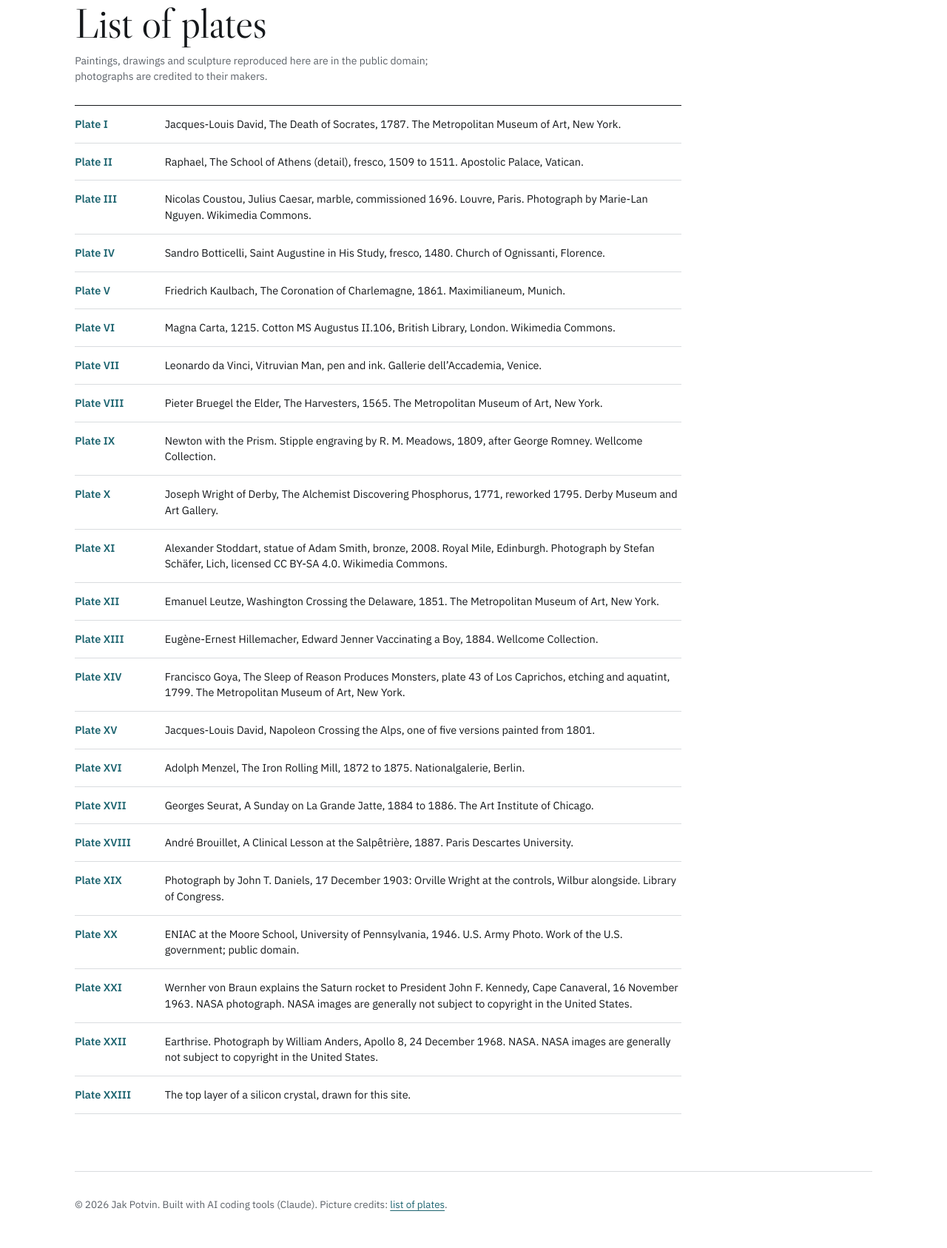
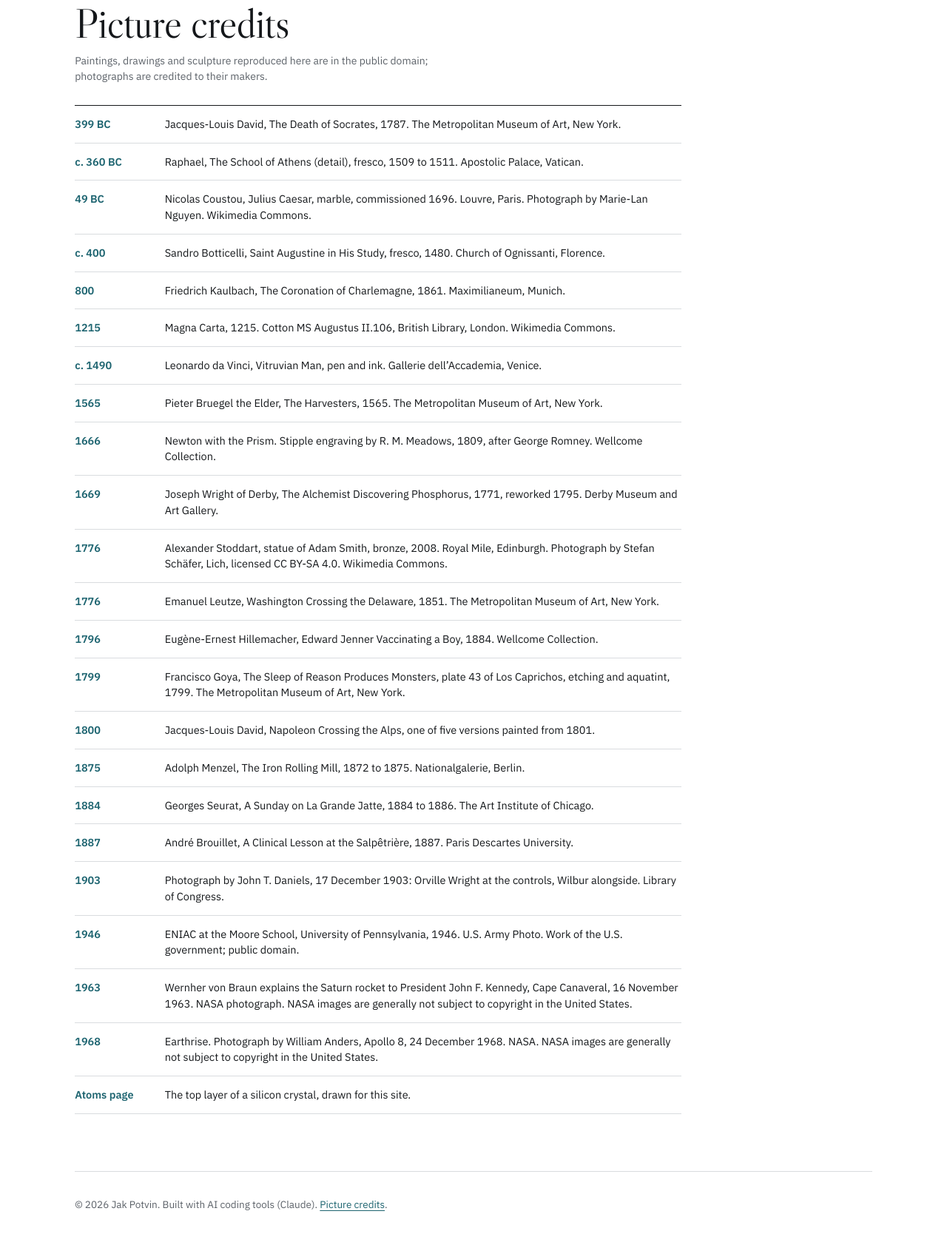
Before and after one commit to JakPot42/jakpotvin-site, a plain HTML site: page site/plates.html in a window 1280 px wide. Shown: the part 154-1841 px from the top of the page at 74% size. Drawn offline with Linux system fonts and the light colour scheme.

Commit message:
Pages: no plate numbers; the list of plates becomes Picture credits
Co-Authored-By: Claude Opus 5.5 <noreply@anthropic.com>

```diff
--- a/site/assets/home.js
+++ b/site/assets/home.js
@@ -12,8 +12,7 @@
     cap.querySelector('.what').textContent = d.what;
     const subj = cap.querySelector('.subj');
     subj.textContent = d.subj; subj.setAttribute('href', d.href);
-    const b = document.createElement('b'); b.textContent = `Plate ${d.no}.`;
-    cap.querySelector('.credit').replaceChildren(b, ' ' + d.credit);
+    cap.querySelector('.credit').textContent = d.credit;
   }
 
   // One plate at a time: 5 s each, 1 s crossfade; only the current and the next image are loaded.
--- a/site/plates.html
+++ b/site/plates.html
@@ -3,7 +3,7 @@
 <head>
 <meta charset="utf-8">
 <meta name="viewport" content="width=device-width, initial-scale=1">
-<title>List of plates | Jak Potvin</title>
+<title>Picture credits | Jak Potvin</title>
 <meta name="description" content="Jak Potvin: open data and tools for atom-by-atom manufacturing, and essays on philosophy, religion, psychology, sociology, politics, economics, war, physics, biology, medicine, technology and the future.">
 <link rel="stylesheet" href="assets/fonts/fonts.css">
 <link rel="stylesheet" href="assets/site.css">
@@ -15,36 +15,36 @@
 <header class="top"><a class="name" href="index.html">Jak Potvin</a><nav aria-label="Site"><a href="index.html#writing">Writing</a><a href="index.html#projects">Projects</a><a href="index.html#contact">Contact</a></nav></header>
 
 <section aria-labelledby="pl-h">
-<h1 id="pl-h" style="font-size:clamp(36px,5vw,56px)">List of plates</h1>
+<h1 id="pl-h" style="font-size:clamp(36px,5vw,56px)">Picture credits</h1>
 <p class="small" style="margin-top:12px">Paintings, drawings and sculpture reproduced here are in the public domain; photographs are credited to their makers.</p>
 <ol class="plates-list">
-<li><span class="pl">Plate I</span><span>Jacques-Louis David, The Death of Socrates, 1787. The Metropolitan Museum of Art, New York.</span></li>
-<li><span class="pl">Plate II</span><span>Raphael, The School of Athens (detail), fresco, 1509 to 1511. Apostolic Palace, Vatican.</span></li>
-<li><span class="pl">Plate III</span><span>Nicolas Coustou, Julius Caesar, marble, commissioned 1696. Louvre, Paris. Photograph by Marie-Lan Nguyen. Wikimedia Commons.</span></li>
-<li><span class="pl">Plate IV</span><span>Sandro Botticelli, Saint Augustine in His Study, fresco, 1480. Church of Ognissanti, Florence.</span></li>
-<li><span class="pl">Plate V</span><span>Friedrich Kaulbach, The Coronation of Charlemagne, 1861. Maximilianeum, Munich.</span></li>
-<li><span class="pl">Plate VI</span><span>Magna Carta, 1215. Cotton MS Augustus II.106, British Library, London. Wikimedia Commons.</span></li>
-<li><span class="pl">Plate VII</span><span>Leonardo da Vinci, Vitruvian Man, pen and ink. Gallerie dell&rsquo;Accademia, Venice.</span></li>
-<li><span class="pl">Plate VIII</span><span>Pieter Bruegel the Elder, The Harvesters, 1565. The Metropolitan Museum of Art, New York.</span></li>
-<li><span class="pl">Plate IX</span><span>Newton with the Prism. Stipple engraving by R. M. Meadows, 1809, after George Romney. Wellcome Collection.</span></li>
-<li><span class="pl">Plate X</span><span>Joseph Wright of Derby, The Alchemist Discovering Phosphorus, 1771, reworked 1795. Derby Museum and Art Gallery.</span></li>
-<li><span class="pl">Plate XI</span><span>Alexander Stoddart, statue of Adam Smith, bronze, 2008. Royal Mile, Edinburgh. Photograph by Stefan Schäfer, Lich, licensed CC BY-SA 4.0. Wikimedia Commons.</span></li>
-<li><span class="pl">Plate XII</span><span>Emanuel Leutze, Washington Crossing the Delaware, 1851. The Metropolitan Museum of Art, New York.</span></li>
-<li><span class="pl">Plate XIII</span><span>Eugène-Ernest Hillemacher, Edward Jenner Vaccinating a Boy, 1884. Wellcome Collection.</span></li>
-<li><span class="pl">Plate XIV</span><span>Francisco Goya, The Sleep of Reason Produces Monsters, plate 43 of Los Caprichos, etching and aquatint, 1799. The Metropolitan Museum of Art, New York.</span></li>
-<li><span class="pl">Plate XV</span><span>Jacques-Louis David, Napoleon Crossing the Alps, one of five versions painted from 1801.</span></li>
-<li><span class="pl">Plate XVI</span><span>Adolph Menzel, The Iron Rolling Mill, 1872 to 1875. Nationalgalerie, Berlin.</span></li>
-<li><span class="pl">Plate XVII</span><span>Georges Seurat, A Sunday on La Grande Jatte, 1884 to 1886. The Art Institute of Chicago.</span></li>
-<li><span class="pl">Plate XVIII</span><span>André Brouillet, A Clinical Lesson at the Salpêtrière, 1887. Paris Descartes University.</span></li>
-<li><span class="pl">Plate XIX</span><span>Photograph by John T. Daniels, 17 December 1903: Orville Wright at the controls, Wilbur alongside. Library of Congress.</span></li>
-<li><span class="pl">Plate XX</span><span>ENIAC at the Moore School, University of Pennsylvania, 1946. U.S. Army Photo. Work of the U.S. government; public domain.</span></li>
-<li><span class="pl">Plate XXI</span><span>Wernher von Braun explains the Saturn rocket to President John F. Kennedy, Cape Canaveral, 16 November 1963. NASA photograph. NASA images are generally not subject to copyright in the United States.</span></li>
-<li><span class="pl">Plate XXII</span><span>Earthrise. Photograph by William Anders, Apollo 8, 24 December 1968. NASA. NASA images are generally not subject to copyright in the United States.</span></li>
-<li><span class="pl">Plate XXIII</span><span>The top layer of a silicon crystal, drawn for this site.</span></li>
+<li><span class="pl">399 BC</span><span>Jacques-Louis David, The Death of Socrates, 1787. The Metropolitan Museum of Art, New York.</span></li>
+<li><span class="pl">c. 360 BC</span><span>Raphael, The School of Athens (detail), fresco, 1509 to 1511. Apostolic Palace, Vatican.</span></li>
+<li><span class="pl">49 BC</span><span>Nicolas Coustou, Julius Caesar, marble, commissioned 1696. Louvre, Paris. Photograph by Marie-Lan Nguyen. Wikimedia Commons.</span></li>
+<li><span class="pl">c. 400</span><span>Sandro Botticelli, Saint Augustine in His Study, fresco, 1480. Church of Ognissanti, Florence.</span></li>
+<li><span class="pl">800</span><span>Friedrich Kaulbach, The Coronation of Charlemagne, 1861. Maximilianeum, Munich.</span></li>
+<li><span class="pl">1215</span><span>Magna Carta, 1215. Cotton MS Augustus II.106, British Library, London. Wikimedia Commons.</span></li>
+<li><span class="pl">c. 1490</span><span>Leonardo da Vinci, Vitruvian Man, pen and ink. Gallerie dell&rsquo;Accademia, Venice.</span></li>
+<li><span class="pl">1565</span><span>Pieter Bruegel the Elder, The Harvesters, 1565. The Metropolitan Museum of Art, New York.</span></li>
+<li><span class="pl">1666</span><span>Newton with the Prism. Stipple engraving by R. M. Meadows, 1809, after George Romney. Wellcome Collection.</span></li>
+<li><span class="pl">1669</span><span>Joseph Wright of Derby, The Alchemist Discovering Phosphorus, 1771, reworked 1795. Derby Museum and Art Gallery.</span></li>
+<li><span class="pl">1776</span><span>Alexander Stoddart, statue of Adam Smith, bronze, 2008. Royal Mile, Edinburgh. Photograph by Stefan Schäfer, Lich, licensed CC BY-SA 4.0. Wikimedia Commons.</span></li>
+<li><span class="pl">1776</span><span>Emanuel Leutze, Washington Crossing the Delaware, 1851. The Metropolitan Museum of Art, New York.</span></li>
+<li><span class="pl">1796</span><span>Eugène-Ernest Hillemacher, Edward Jenner Vaccinating a Boy, 1884. Wellcome Collection.</span></li>
+<li><span class="pl">1799</span><span>Francisco Goya, The Sleep of Reason Produces Monsters, plate 43 of Los Caprichos, etching and aquatint, 1799. The Metropolitan Museum of Art, New York.</span></li>
+<li><span class="pl">1800</span><span>Jacques-Louis David, Napoleon Crossing the Alps, one of five versions painted from 1801.</span></li>
+<li><span class="pl">1875</span><span>Adolph Menzel, The Iron Rolling Mill, 1872 to 1875. Nationalgalerie, Berlin.</span></li>
+<li><span class="pl">1884</span><span>Georges Seurat, A Sunday on La Grande Jatte, 1884 to 1886. The Art Institute of Chicago.</span></li>
+<li><span class="pl">1887</span><span>André Brouillet, A Clinical Lesson at the Salpêtrière, 1887. Paris Descartes University.</span></li>
+<li><span class="pl">1903</span><span>Photograph by John T. Daniels, 17 December 1903: Orville Wright at the controls, Wilbur alongside. Library of Congress.</span></li>
+<li><span class="pl">1946</span><span>ENIAC at the Moore School, University of Pennsylvania, 1946. U.S. Army Photo. Work of the U.S. government; public domain.</span></li>
+<li><span class="pl">1963</span><span>Wernher von Braun explains the Saturn rocket to President John F. Kennedy, Cape Canaveral, 16 November 1963. NASA photograph. NASA images are generally not subject to copyright in the United States.</span></li>
+<li><span class="pl">1968</span><span>Earthrise. Photograph by William Anders, Apollo 8, 24 December 1968. NASA. NASA images are generally not subject to copyright in the United States.</span></li>
+<li><span class="pl">Atoms page</span><span>The top layer of a silicon crystal, drawn for this site.</span></li>
 </ol>
 </section>
 
-<footer>© 2026 Jak Potvin. Built with AI coding tools (Claude). Picture credits: <a href="plates.html">list of plates</a>.</footer>
+<footer>© 2026 Jak Potvin. Built with AI coding tools (Claude). <a href="plates.html">Picture credits</a>.</footer>
 </div>
 <script>{const ps=document.querySelectorAll('figure.plate');
 if('IntersectionObserver' in window&&!matchMedia('(prefers-reduced-motion: reduce)').matches){
```
Also changed, not shown: site/atoms/index.html (+2 -2 lines), site/index.html (+4 -4 lines), site-text.txt, 5 other files.
